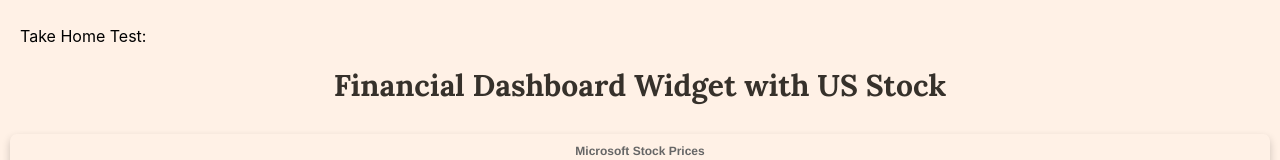
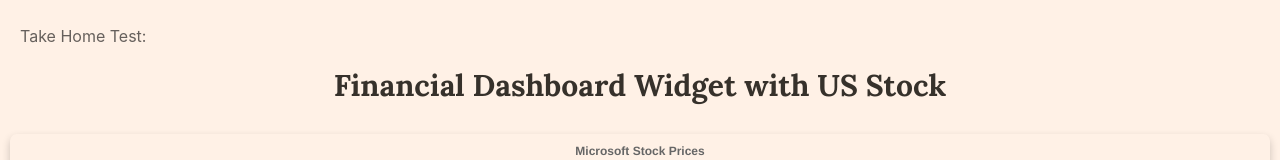
Before and after one commit to MaksymChukhrai/Dashboard-Widget, a React (Create React App) app: page / in a window 1280 px wide. In both pictures the pointer is over the element "Take Home Test:". Shown: the top 160 px of the page. Built offline with nearby package versions, Linux system fonts and the light colour scheme; no server answers.

Commit message:
hover added

```diff
--- a/src/css/index.css
+++ b/src/css/index.css
@@ -35,6 +35,10 @@ header h2 {
   font-weight: bold;
   color: #36312b;
   margin: 20px 0;
+}
+header h2:hover,
+header p:hover{
+  color: #66605c;
 }
 
 .graphics-container {
```
